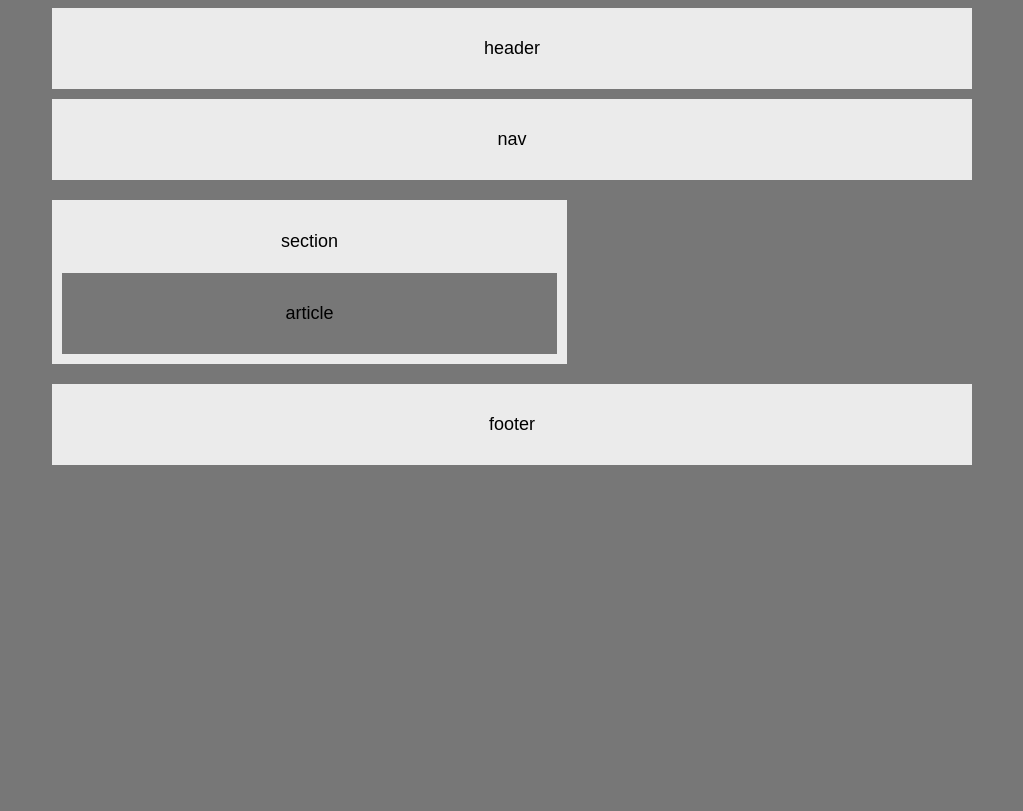
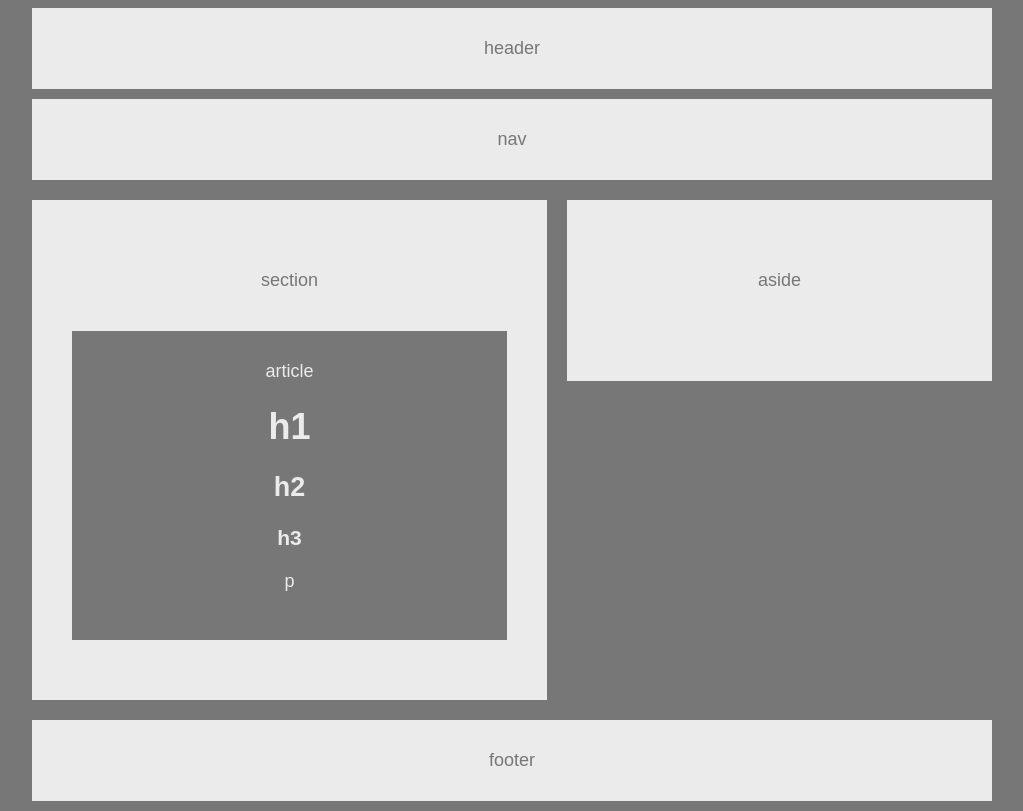
Before and after one commit to sandimas01/HW-Wireframe, a plain HTML site: page index.html in a window 1280 px wide. Shown: the whole page, without its empty margins (128-1151 px from the left). Drawn offline with Linux system fonts and the light colour scheme.

Commit message:
unfinished homework

```diff
--- a/index.html
+++ b/index.html
@@ -11,14 +11,49 @@
     <div class="container">
         <div class="header">header</div>
         <div class="nav">nav</div>
-        <div class="section">
+        <div class="row">
+            <div class="column left">
+                <div class="panel-primary">
+                    <div class="panel-heading">section</div>
+                    <div class="panel-body">article
+                        <div class="panel-body-content-1">
+<h1>h1</h1><h2>h2</h2><h3>h3</h3>
+                        </div>
+                        <div class="panel-body-content-2">
+<p>p</p>
+                        </div>
+                    </div>
+                </div>
+            </div>
+            <div class="column right">
+                <div class="panel-primary">
+                    <div class="panel-heading">aside</div>
+
+                </div>
+            </div>
+        </div>
+
+
+
+
+
+
+
+
+        <!--
+
+
+
+
+
+            <div class="section">
             <br>section<br><br>
             <div class="article">article
 
 
 
             </div>
-        </div>
+        </div>-->
 
     <!--<header>header</header>
     <nav>nav</nav>
--- a/style.css
+++ b/style.css
@@ -2,24 +2,65 @@ body {
     background-color: #777;
     font-family: 'Arial', 'Helvetica Neue', Helvetica, sans-serif;
     font-size: 18px;
-
+    color: #777
    /* color: #ebebeb;*/
 }
 
 .container {
     margin: auto;
-    width: 920px;
+    width: 960px;
 }
 
 .header,
 .nav,
-.footer {
+.footer,
+.column,
+.panel-primary,
+.panel-heading {
     padding: 30px;
     margin-bottom: 10px;
     background-color: #ebebeb;
     text-align: center;
 }
 
+
+
+.panel-body {
+    padding: 30px;
+    margin-bottom: 10px;
+    background-color: #777;
+    color: #ebebeb;
+    text-align: center;
+}
+
+.column {
+    float: left;
+    padding: 10px;
+    margin-top: 10px;
+    margin-bottom: 20px;
+}
+
+/* Left column */
+.column.left {
+    width: 495px;
+    margin-right: 20px;
+}
+
+/* right column */
+.column.right {
+    width: 405px;
+}
+
+/* Clear floats after the columns */
+.row:after {
+    content: "";
+    display: table;
+    clear: both;
+}
+
+
+
+/*
 .section {
     width: 495px;
     padding: 10px;
@@ -37,3 +78,4 @@ body {
     background-color: #777;
     text-align: center;
 }
+*/
```
